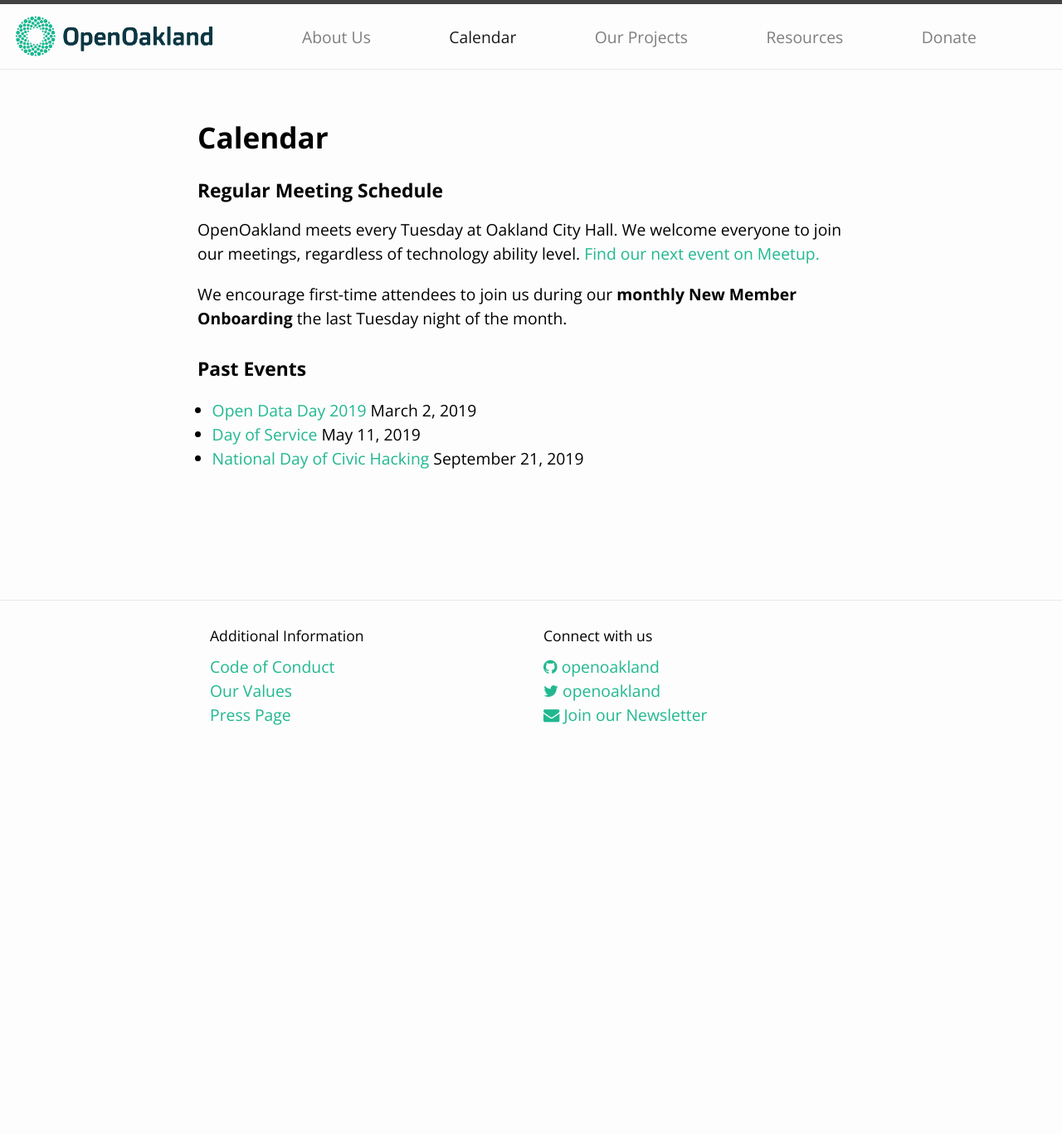
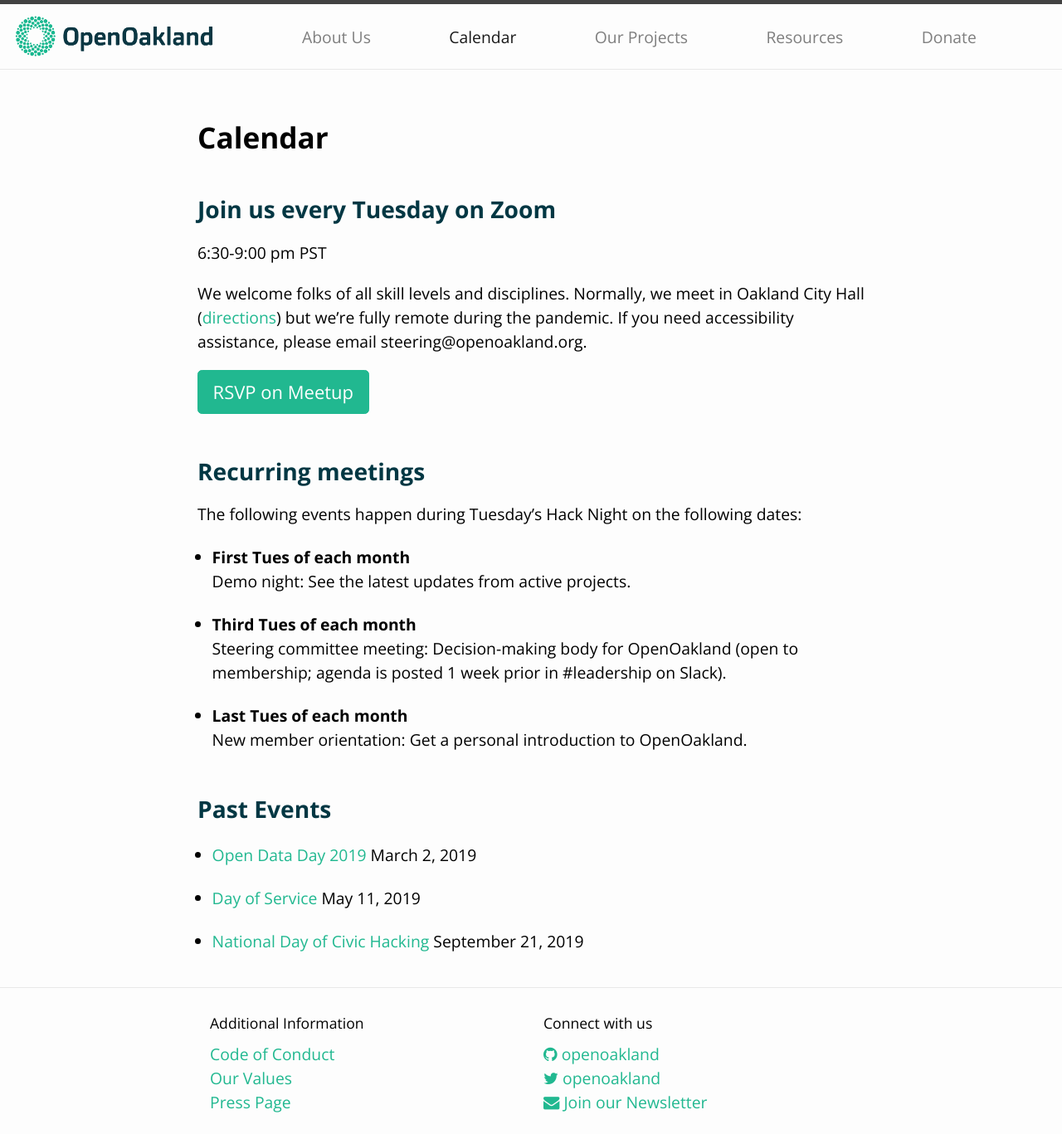
Before and after one commit to openoakland/openoakland.org, a Jekyll site: the page built from src/calendar.md, in a window 1280 px wide. Shown: the whole page at 83% size. Built offline with Jekyll 4.4.1, drawn with Linux system fonts in a browser that asks for light colours; before the commit the page ends 900 px from its top, so only the background shows below that.

Commit message:
Update ongoing events for clarity & scannability
+ Add spacing to ul and li styles
+ Updated copy to include a more visible CTA, accessibility support, and recurring meeting info.

```diff
--- a/src/_sass/main.scss
+++ b/src/_sass/main.scss
@@ -51,6 +51,10 @@
 p {
   margin-top: $spacing-unit / 3;
 }
+
+ul {margin-top:1.6rem;}
+
+li {margin-top:1.3rem;}
 
 a {
   color: $brand-color;
@@ -130,6 +134,15 @@
   }
 }
 
+.card-event {
+  width:30%;
+}
+
+h4 .card-subtitle {
+  font-weight:normal;
+  font-style: italic;
+}
+
 .iframe-container {
   position: relative;
   width: 100%;
--- a/src/assets/main.scss
+++ b/src/assets/main.scss
@@ -59,8 +59,9 @@
 }
 
 h4 {
-  font-size: 1.2rem;
+  font-size: 1.1rem;
   line-height: 1.5;
+  font-weight: bold;
 }
 
 h5 {
--- a/src/calendar.md
+++ b/src/calendar.md
@@ -1,18 +1,31 @@
 ---
 title: Calendar
-date: 2016-12-19T17:18:17-07:00
-author: elina
+date:  2020-11-05T02:09:11+00:00
+author: Jess Sand
 layout: page
 ---
 
-### Regular Meeting Schedule
+## Join us every Tuesday on Zoom
+6:30-9:00 pm PST
 
-OpenOakland meets every Tuesday at Oakland City Hall. We welcome everyone to join our meetings, regardless of technology ability level.
-[Find our next event on Meetup.](https://www.meetup.com/OpenOakland/events/)
+We welcome folks of all skill levels and disciplines. Normally, we meet in Oakland City Hall ([directions](https://goo.gl/maps/YTNkpZcb7Sy936w88)) but we're fully remote during the pandemic. If you need accessibility assistance, please email steering@openoakland.org.
 
-We encourage first-time attendees to join us during our **monthly New Member Onboarding** the last Tuesday night of the month.
+[RSVP on Meetup](https://www.meetup.com/OpenOakland/events/){: class="btn btn-primary btn-lg"}
 
-### Past Events
+
+## Recurring meetings
+The following events happen during Tuesday's Hack Night on the following dates:
+
+- **First Tues of each month**
+Demo night: See the latest updates from active projects.
+- **Third Tues of each month**
+Steering committee meeting: Decision-making body for OpenOakland (open to membership; agenda is posted 1 week prior in #leadership on Slack).
+- **Last Tues of each month**
+New member orientation: Get a personal introduction to OpenOakland.
+
+
+## Past Events
+
 
 - [Open Data Day 2019](https://www.meetup.com/OpenOakland/events/258831439/){:target="\_blank"} March 2, 2019
 - [Day of Service](https://www.eventbrite.com/e/openoakland-day-of-service-2019-tickets-59979544432){:target="\_blank"} May 11, 2019
```
